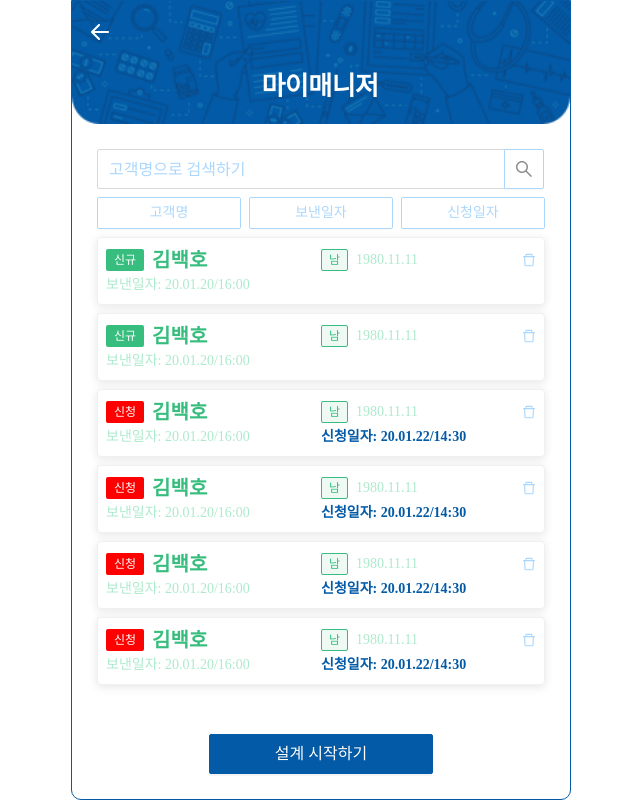
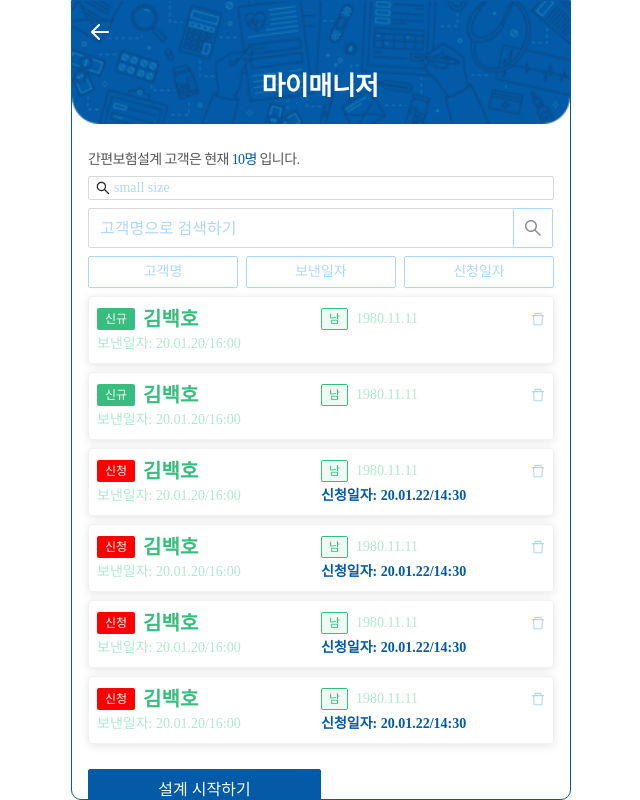
Before and after one commit to bowdawn/mymanager, a React (Create React App) app: page /dummypage1 in a window 1280 px wide. Shown: the whole page, without its empty margins (319-959 px from the left). Built offline with nearby package versions, Linux system fonts and the light colour scheme; a web font is replaced by a local one.

Commit message:
그냥 모르겠다

```diff
--- a/src/App.less
+++ b/src/App.less
@@ -3,7 +3,6 @@
 @import './assets/colors.less';
 
 .App {
-  text-align: center;
   display: flex;
   justify-content: center;
   height: 100vh;
@@ -13,6 +12,7 @@
     border: solid 1px @primary-color;
     border-bottom-left-radius: 10px;
     border-bottom-right-radius: 10px;
+    overflow-y: auto;
   }
 }
 
--- a/src/App.tsx
+++ b/src/App.tsx
@@ -30,13 +30,12 @@ const App: FC = () => {
   const maxWidth = 500;
   const maxHeight = 900;
   return (
-    <div className='App' style={{}}>
+    <div className='App'>
       <div
         className='mobile-border'
         style={{
           width: width > maxWidth ? maxWidth : width,
           height: height > maxHeight ? maxHeight : height,
-          overflowY: 'auto',
         }}
       >
         <ConfigProvider locale={koKr}>
--- a/src/assets/ant-override/ant-page-header.less
+++ b/src/assets/ant-override/ant-page-header.less
@@ -11,7 +11,6 @@
   padding-left: 14px;
   padding-right: 16px;
   padding-top: 16px;
-
   .ant-page-header-heading {
     .ant-page-header-heading-left {
       transition: all 0.3s;
@@ -24,12 +23,12 @@
       &:active {
         padding-left: 0px;
         path {
-          fill: lighten(@primary-color, 55%);
+          fill: lighten(@primary-color, 60%);
         }
       }
       &:hover {
         path {
-          fill: lighten(@primary-color, 55%);
+          fill: lighten(@primary-color, 60%);
         }
       }
     }
--- a/src/pages/dummy.tsx
+++ b/src/pages/dummy.tsx
@@ -8,13 +8,13 @@ const DummyPage: FC = (props: any) => {
     <div style={{ padding: 25 }}>
       <Space direction='vertical'>
         <Title level={3}>
-          Hello This is the prototype navigation page, please go click on the
-          links below to view the dummy pages.
+          안녕하세요, 네이비게이션 페이지입니다, 다른 페이지로 이동하려면 링크를
+          눌러주세요!
         </Title>
-        <Link href='/dummypage1'>go to dummypage1</Link>
-        <Link href='/dummypage2'>go to dummypage2</Link>
-        <Link href='/dummypage3'>go to dummypage3</Link>
-        <Link href='/dummypage4'>go to dummypage4</Link>
+        <Link href='/dummypage1'>페이지1 으로 이동 (진행중)</Link>
+        <Link href='/dummypage2'>페이지2 으로 이동 (진행중)</Link>
+        <Link href='/dummypage3'>페이지3 으로 이동 (진행중)</Link>
+        <Link href='/dummypage4'>페이지4 으로 이동 (진행중)</Link>
       </Space>
     </div>
   );
--- /dev/null
+++ b/src/pages/dummy1.less
@@ -0,0 +1,19 @@
+@import '../assets/colors.less';
+@import '../assets/ant-override/default.less';
+
+.current-customer-count {
+  height: 20px;
+  font-family: SpoqaHanSans;
+  font-size: 14px;
+  font-weight: normal;
+  font-stretch: normal;
+  font-style: normal;
+  line-height: normal;
+  letter-spacing: -0.61px;
+  color: #555555;
+  margin-bottom: 8px;
+
+  span {
+    color: @primary-color;
+  }
+}
--- a/src/pages/dummy1.tsx
+++ b/src/pages/dummy1.tsx
@@ -1,7 +1,8 @@
 import React, { FC } from 'react';
 import { message, Input, Space, Button, Card, Tag, Typography } from 'antd';
-import { DeleteOutlined } from '@ant-design/icons';
+import { DeleteOutlined, SearchOutlined } from '@ant-design/icons';
 import Header from 'src/components/header';
+import './dummy1.less';
 const { Title, Text } = Typography;
 
 const data = [
@@ -90,15 +91,21 @@ const DummyPage1: FC = (props: any) => {
       <Header title='마이매니저'></Header>
       <div
         style={{
-          padding: '25px',
-          display: 'flex',
+          padding: 16,
+          paddingTop: '24px',
+
           flex: 1,
-          flexDirection: 'column',
-          justifyContent: 'space-between',
-          alignItems: 'center',
         }}
       >
+        <div className='current-customer-count'>
+          간편보험설계 고객은 현재 <span>10명</span> 입니다.
+        </div>
         <Space style={{ width: '100%' }} direction='vertical' size={8}>
+          <Input
+            size='small'
+            placeholder='small size'
+            prefix={<SearchOutlined />}
+          />
           <Input.Search
             placeholder='고객명으로 검색하기'
             size='large'
```
